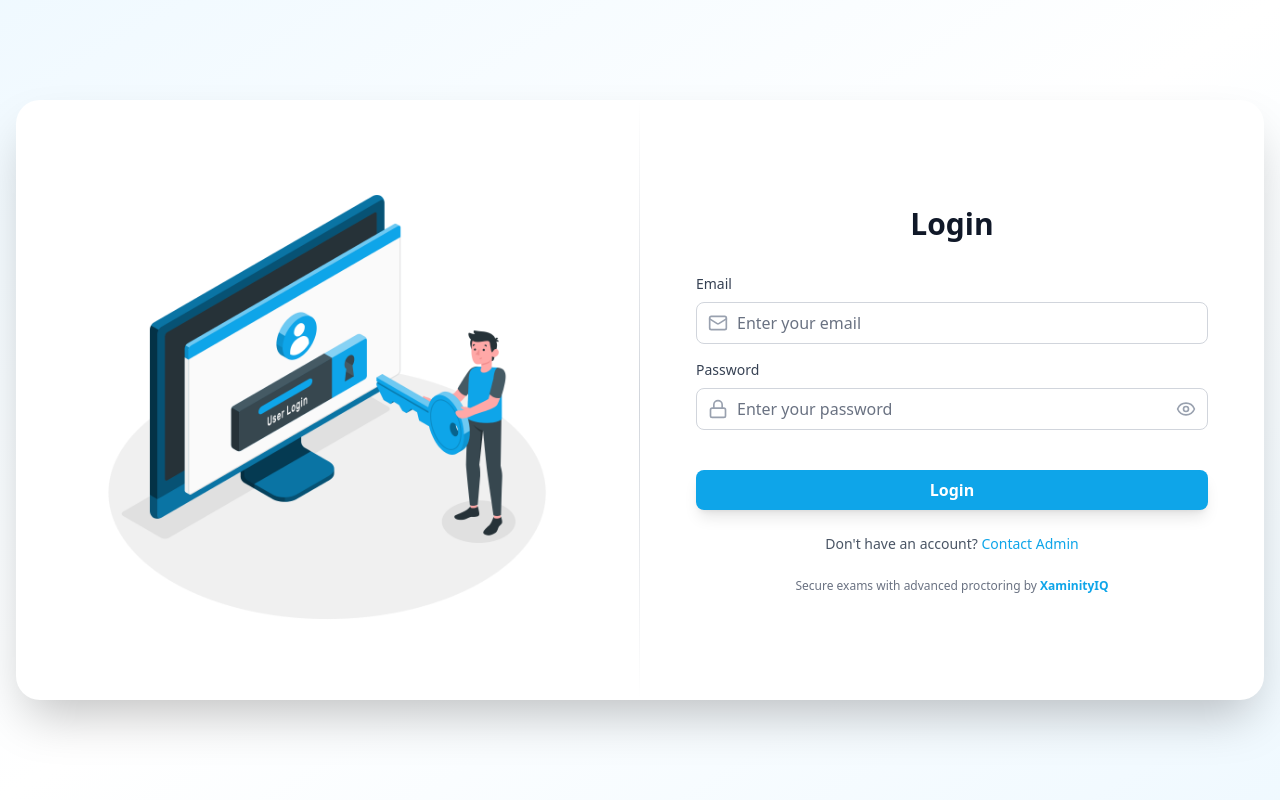
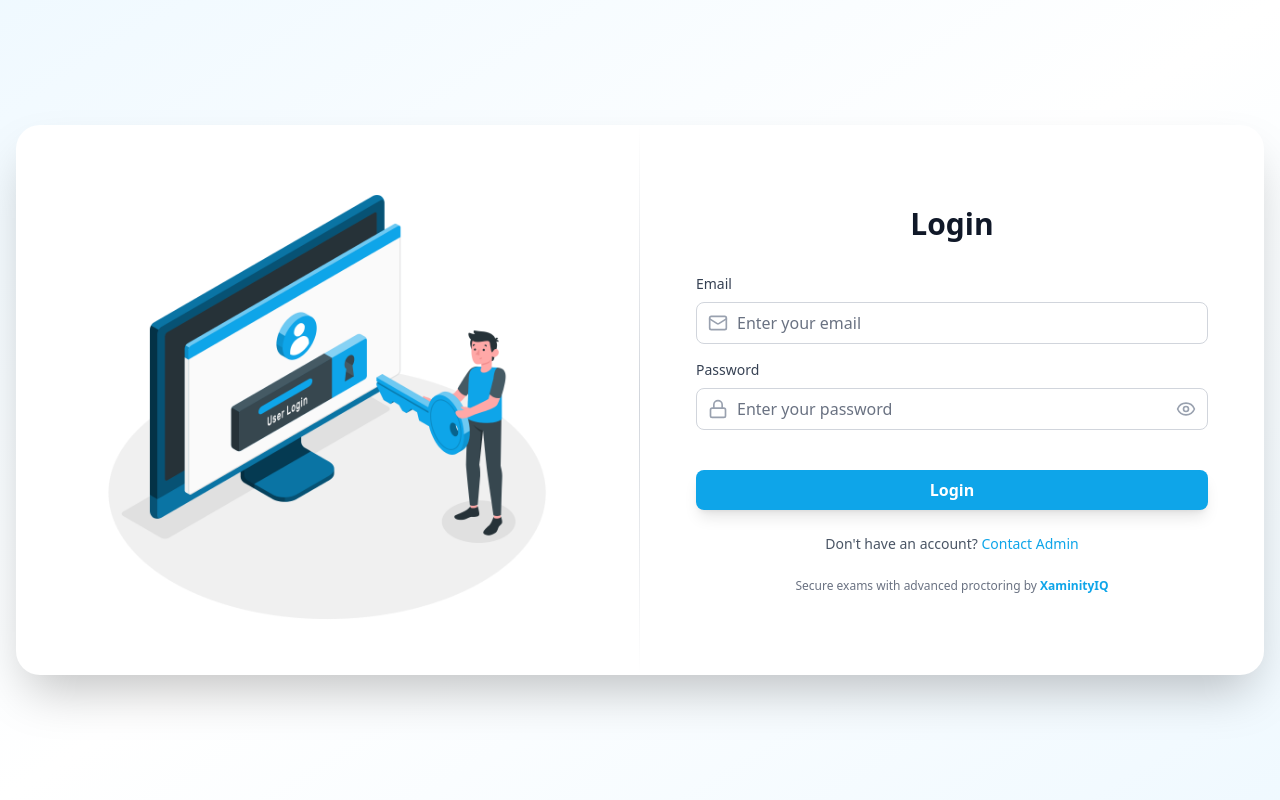
Before and after one commit to sanjaikannang/XaminityIQ-Client, a React (Vite) app: page /login in a window 1280 px wide. Built offline with nearby package versions, Linux system fonts and the light colour scheme; no server answers.

Commit message:
added loading spinner component and used that in login form

```diff
--- a/src/Auth/Layout/LoginLayout.tsx
+++ b/src/Auth/Layout/LoginLayout.tsx
@@ -7,6 +7,7 @@ import { Formik, Form, Field, FormikHelpers } from 'formik';
 import { login } from '../../Services/Auth/authAPI';
 import { tokenManager } from '../../Api/axios';
 import { loginValidationSchema } from '../FormikSchema/login.schema';
+import Spinner from '../../Common/UI/Spinner';
 
 interface LoginFormValues {
     email: string;
@@ -74,7 +75,7 @@ const LoginLayout: React.FC = () => {
         <>
             <div className="h-screen bg-gradient-to-br from-sky-50 via-white to-sky-50 flex items-center justify-center p-4">
                 {/* Main Card */}
-                <div className="w-full max-w-7xl h-full max-h-[600px] bg-whiteColor rounded-3xl shadow-2xl overflow-hidden flex flex-col lg:flex-row">
+                <div className="w-full max-w-7xl h-full max-h-[550px] bg-whiteColor rounded-3xl shadow-2xl overflow-hidden flex flex-col lg:flex-row">
                     {/* Left Column - Image */}
                     <div className="hidden lg:flex lg:w-1/2 relative">
                         <div className="flex flex-col justify-center items-center text-whiteColor w-full">
@@ -168,7 +169,7 @@ const LoginLayout: React.FC = () => {
                                                 >
                                                     {isSubmitting ? (
                                                         <>
-                                                            Logging in...
+                                                            <Spinner />
                                                         </>
                                                     ) : (
                                                         'Login'
--- /dev/null
+++ b/src/Common/UI/Spinner.tsx
@@ -0,0 +1,11 @@
+const Spinner = () => {
+    return (
+        <>
+            <div className="flex items-center justify-center h-full">
+                <div className="w-6 h-6 border-2 border-whiteColor border-t-transparent rounded-full animate-spin"></div>
+            </div>
+        </>
+    )
+}
+
+export default Spinner
```
